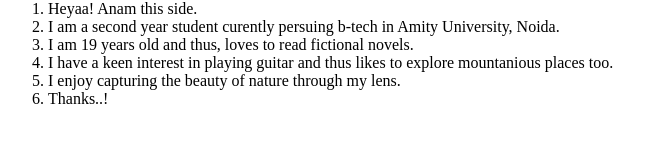
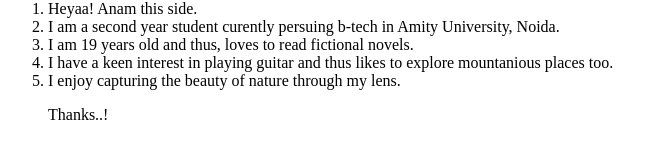
Before and after one commit to anamhere/Session-2-Study-Camps, a plain HTML site: page index.html in a window 1280 px wide. Shown: the part 100-258 px from the top of the page, without its empty margins (0-664 px from the left). Drawn offline with Linux system fonts and the light colour scheme.

Commit message:
Update index.html

```diff
--- a/index.html
+++ b/index.html
@@ -8,7 +8,7 @@
 <li>I am 19 years old and thus, loves to read fictional novels.</li>
 <li>I have a keen interest in playing guitar and thus likes to explore mountanious places too.</li>
 <li>I enjoy capturing the beauty of nature through my lens.</li>
-<li>Thanks..!</li>
+<p>Thanks..!</p>
 </ol>
 </body>
 </html>
```
